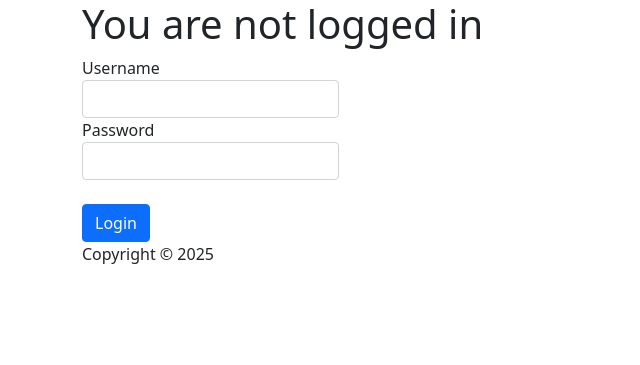
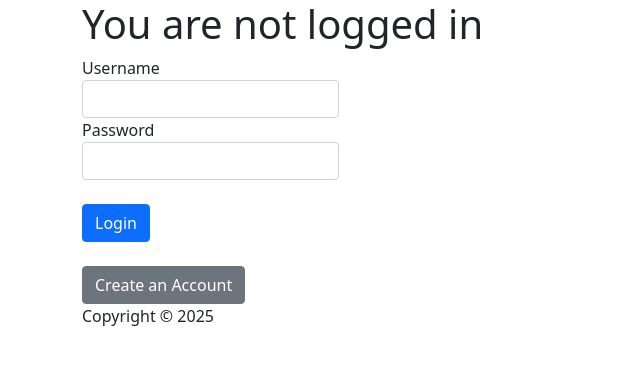
Before and after one commit to TestMatt128/COSC-4806-Assignment-5, a PHP site: page /login in a window 1280 px wide. Shown: the top 365 px of the page, without its empty margins (0-640 px from the left). Run offline with PHP 8.4, Linux system fonts and the light colour scheme; data that the repository does not hold is empty.

Commit message:
Create account.

```diff
--- a/app/views/login/index.php
+++ b/app/views/login/index.php
@@ -24,6 +24,8 @@
 		    <button type="submit" class="btn btn-primary">Login</button>
 		</fieldset>
 		</form>
+			<br>
+			<a href="/signup" class="btn btn-secondary">Create an Account</a>
 	</div>
 </div>
     <?php require_once 'app/views/templates/footer.php' ?>
```
